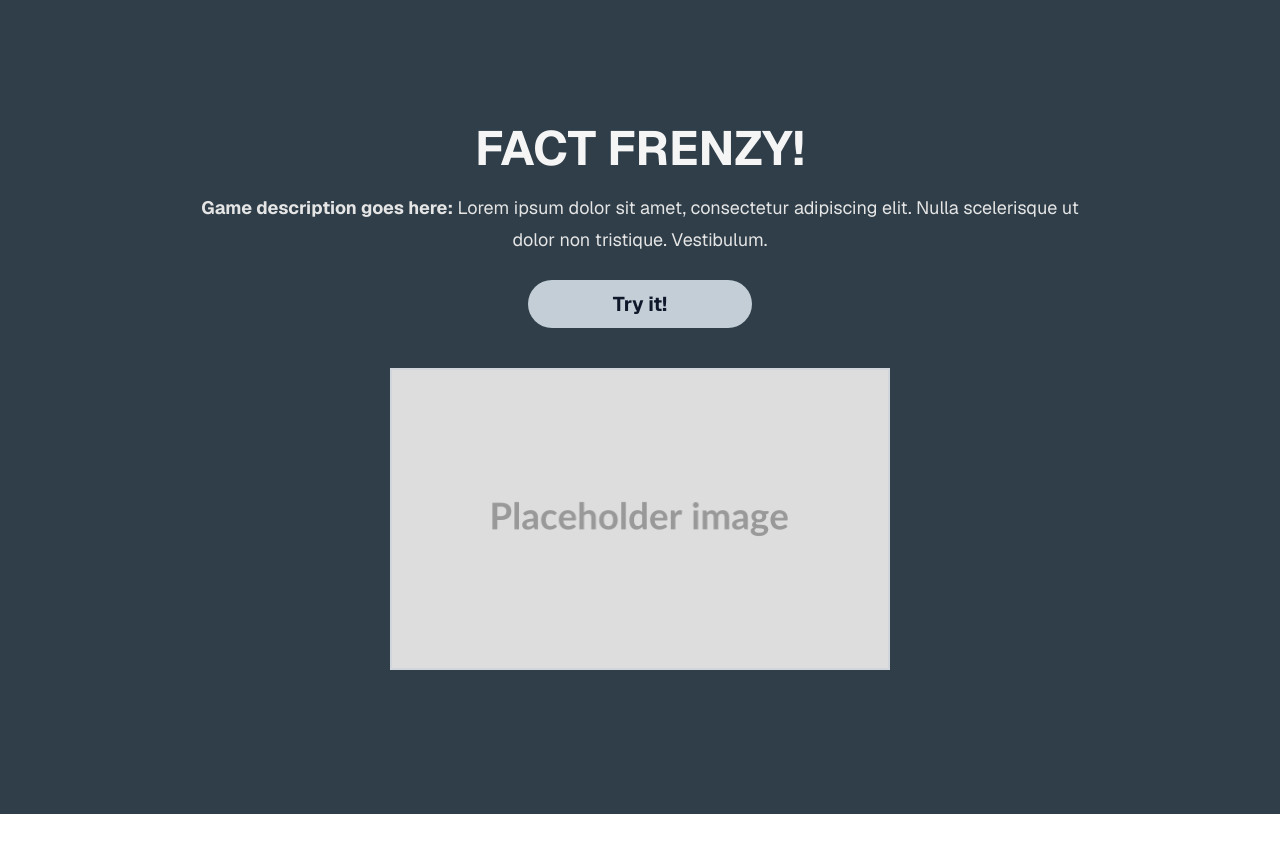
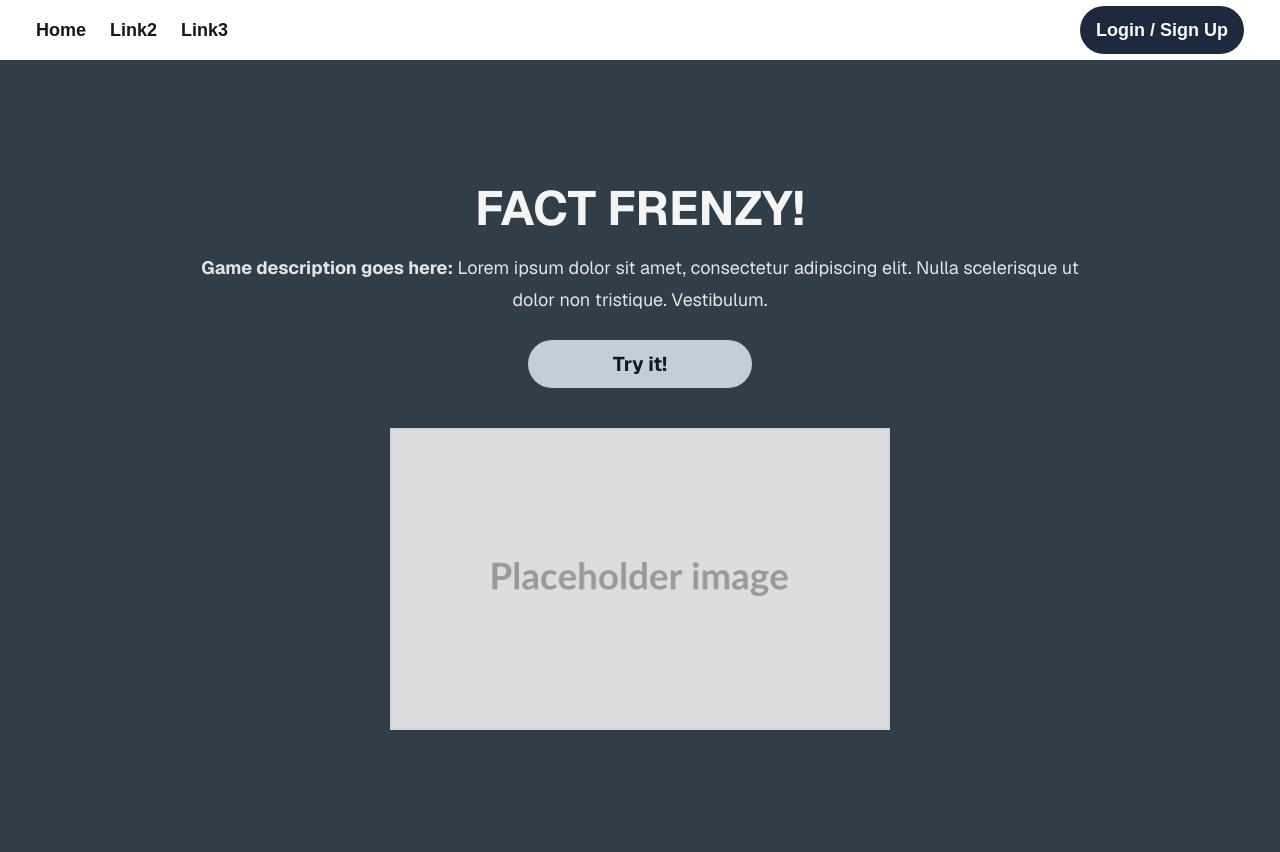
Before and after one commit to freeCodeCamp-Summer-Cohort-2026/fact-frenzy, a Next.js app in the folder frontend/: page / in a window 1280 px wide. Shown: the top 852 px of the page. Before the commit the page ends 814 px from the top, so only its background shows below. Built offline with nearby package versions, Linux system fonts and the light colour scheme.

Commit message:
feat: update landing page with header file added to components

```diff
--- a/frontend/app/layout.tsx
+++ b/frontend/app/layout.tsx
@@ -1,6 +1,7 @@
 import type { Metadata } from "next";
 import { Geist, Geist_Mono } from "next/font/google";
 import "./globals.css";
+import Header from "@/components/header";
 
 const geistSans = Geist({
   variable: "--font-geist-sans",
@@ -13,8 +14,8 @@ const geistMono = Geist_Mono({
 });
 
 export const metadata: Metadata = {
-  title: "Create Next App",
-  description: "Generated by create next app",
+  title: "Fact Frenzy",
+  description: "Gamified learning of science facts",
 };
 
 export default function RootLayout({ children }: LayoutProps<"/">) {
@@ -23,7 +24,10 @@ export default function RootLayout({ children }: LayoutProps<"/">) {
 			lang="en"
 			className={`${geistSans.variable} ${geistMono.variable} h-full antialiased`}
 		>
-      <body className="min-h-full flex flex-col">{children}</body>
+			<body className="min-h-full flex flex-col">
+				<Header />
+				{children}
+			</body>
 		</html>
 	);
 }
--- a/frontend/app/page.tsx
+++ b/frontend/app/page.tsx
@@ -3,13 +3,13 @@ import { useRouter } from "next/navigation";
 import Image from "next/image";
 
 /* Still to do (an incomplete list)
-- navbar and footer (to be created in components so they can be reused)
+- footer needs to be created in components
 - colour scheme is just to get something started; not finalized at all (and haven't touched dark scheme yet)
 - there are no breakpoints for responsive design yet; those need to be added
 */
 
 export default function Home() {
-  const router = useRouter();
+	const router = useRouter();
 	return (
 		<div className="flex flex-col flex-1 items-center justify-center bg-[#2F3E49] font-sans">
 			<main className="flex flex-1 w-full max-w-5xl flex-col items-center justify-between py-32 px-16 bg-[#2F3E49]">
--- /dev/null
+++ b/frontend/components/header.tsx
@@ -0,0 +1,50 @@
+import Link from "next/link";
+
+/*
+To do:
+- navigation placeholder links: replace or delete
+- navbar styling is basic for now: to be restyled later
+*/
+
+export default function Header() {
+	return (
+		<header className="top-2 w-full">
+			<div className="mx-auto max-w-7xl px-4 sm:px-6">
+				<nav className="flex h-15 items-center justify-between gap-3 bg-white/80 px-3">
+					{/* navigation links */}
+					<ul className="flex gap-x-6 text-lg font-semibold">
+						<li>
+							<Link href="/" className="hover:text-gray-300">
+								Home
+							</Link>
+						</li>
+						{/* placeholder links */}
+						<li>Link2</li>
+						<li>Link3</li>
+					</ul>
+					{/* Login/Sign in button; plus optional separate sign up button below */}
+					<ul className="flex flex-1 text-lg font-semibold items-center justify-end gap-3">
+						<li>
+							<Link
+								href="/login"
+								className="flex h-12 w-full items-center justify-center gap-2 rounded-full bg-slate-800 px-4 text-gray-50 transition-colors hover:bg-slate-700"
+							>
+								Login / Sign Up
+							</Link>
+						</li>
+						{/* Optional extra sign up button next to login button; sign up page not yet created
+                        <li>
+                            <Link
+                            href=""
+                            className="flex h-12 w-full items-center justify-center gap-2 rounded-full bg-slate-900 px-5 text-gray-50 transition-colors hover:bg-slate-700"
+                            >
+                            Sign up
+                            </Link>
+                        </li>
+                        */}
+					</ul>
+				</nav>
+			</div>
+		</header>
+	);
+}
```
Lines whose indentation alone changed are shown as unchanged.
